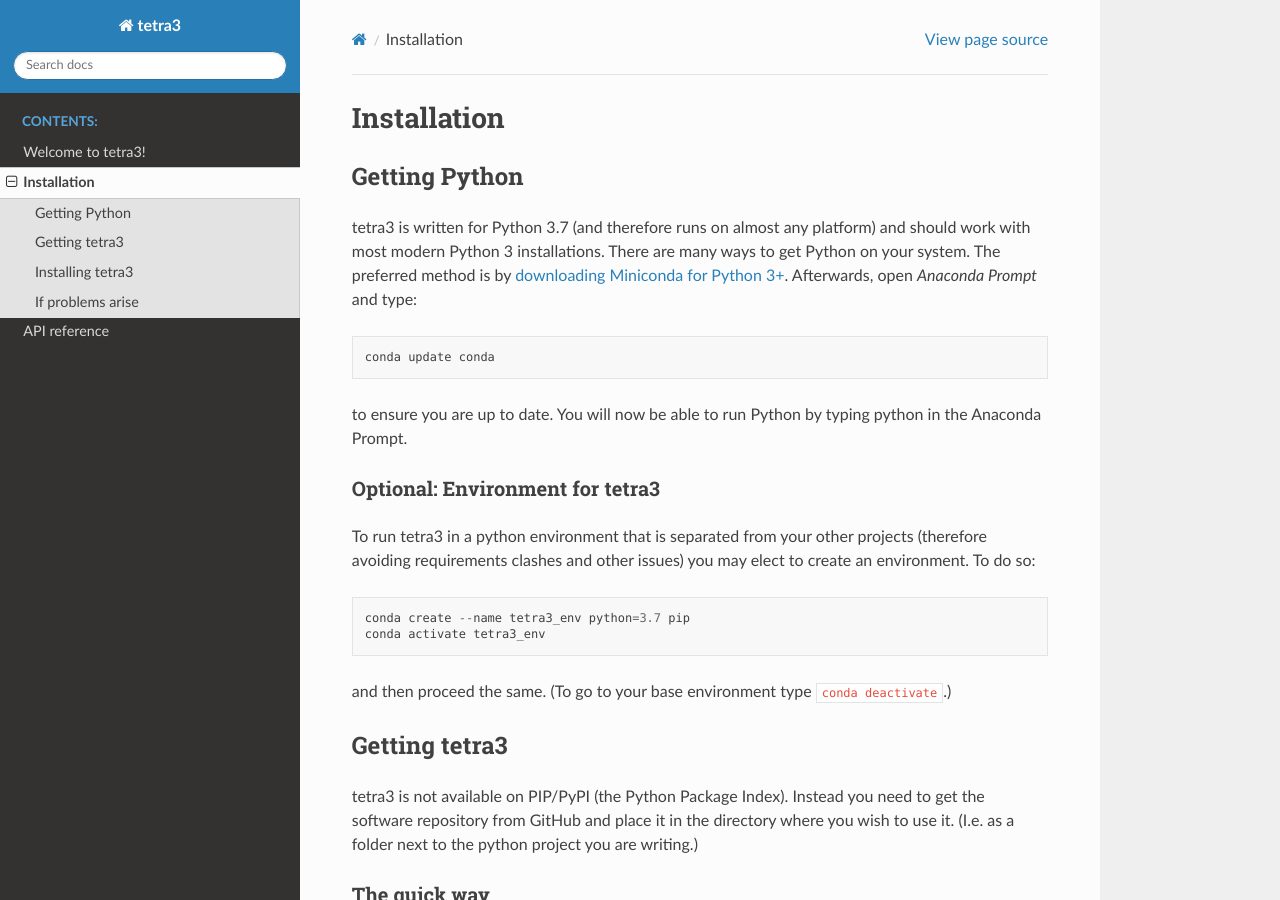
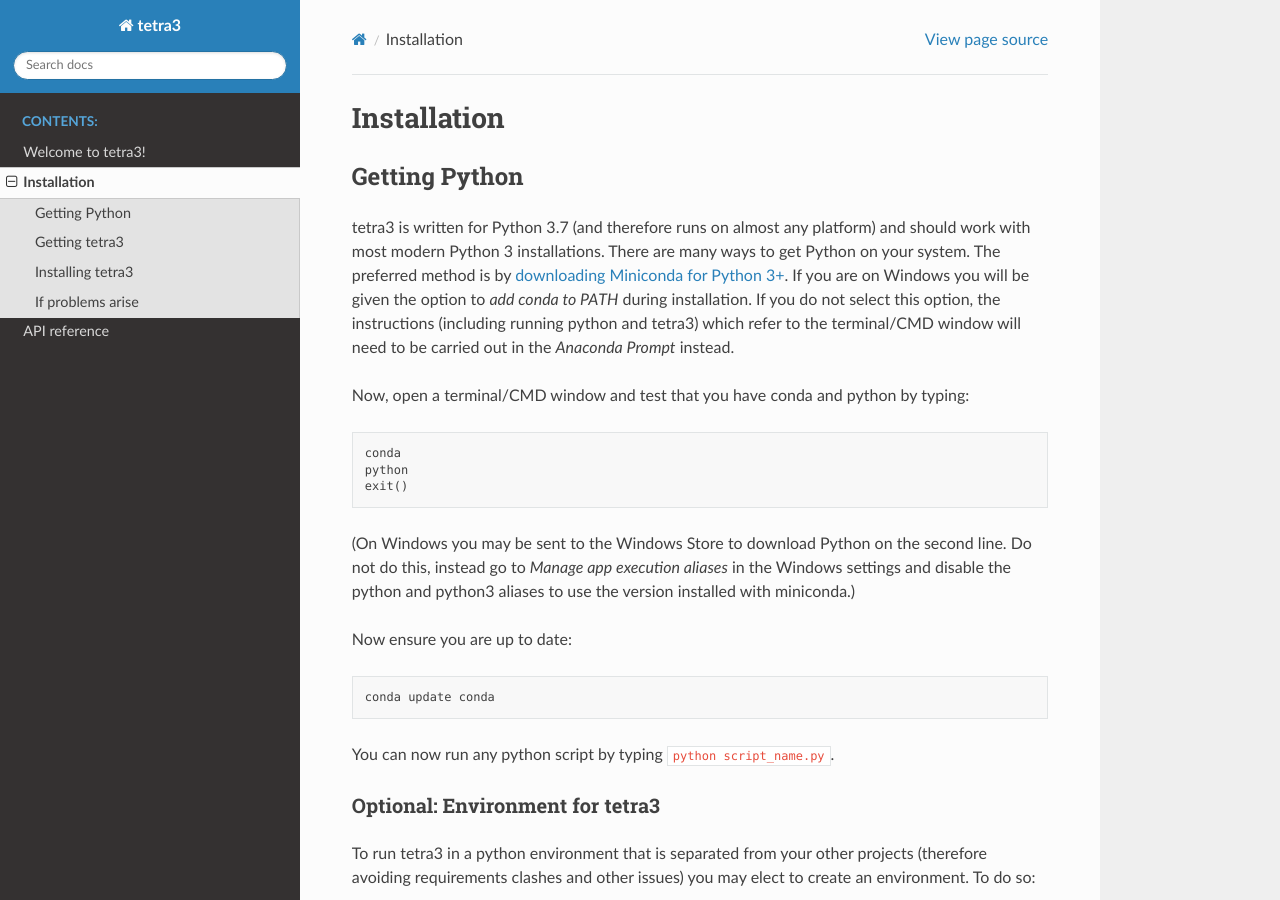
Before and after one commit to AstroForge-Incorporated/tetra3, a Sphinx documentation site: the page built from docs/installation.rst, in a window 1280 px wide and 900 px high. Built offline with Sphinx 7.4.7 and the Read the Docs theme 2.0.0, drawn with Linux system fonts in a browser that asks for light colours; some of the changed text lies outside the part shown.

Commit message:
Updated installation instructions

```diff
--- a/docs/installation.rst
+++ b/docs/installation.rst
@@ -6,12 +6,26 @@
 tetra3 is written for Python 3.7 (and therefore runs on almost any platform) and should work with
 most modern Python 3 installations. There are many ways to get Python on your system. The preferred
 method is by `downloading Miniconda for Python 3+
-<https://docs.conda.io/en/latest/miniconda.html>`_. Afterwards, open `Anaconda Prompt` and type::
+<https://docs.conda.io/en/latest/miniconda.html>`_. If you are on Windows you will be given the
+option to `add conda to PATH` during installation. If you do not select this option, the
+instructions (including running python and tetra3) which refer to the terminal/CMD window will need
+to be carried out in the `Anaconda Prompt` instead.
+
+Now, open a terminal/CMD window and test that you have conda and python by typing::
+
+    conda
+    python
+    exit()
+
+(On Windows you may be sent to the Windows Store to download Python on the second line. Do not do
+this, instead go to `Manage app execution aliases` in the Windows settings and disable the python
+and python3 aliases to use the version installed with miniconda.)
+
+Now ensure you are up to date::
 
     conda update conda
 
-to ensure you are up to date. You will now be able to run Python by typing python in the Anaconda
-Prompt.
+You can now run any python script by typing ``python script_name.py``.
 
 Optional: Environment for tetra3
 ^^^^^^^^^^^^^^^^^^^^^^^^^^^^^^^^
@@ -68,7 +82,7 @@
 
 Installing tetra3
 -----------------
-To install the requirements open Anaconda Prompt in the tetra3 directory and run::
+To install the requirements open a terminal/CMD window in the tetra3 directory and run::
 
     python setup.py install
 
```
